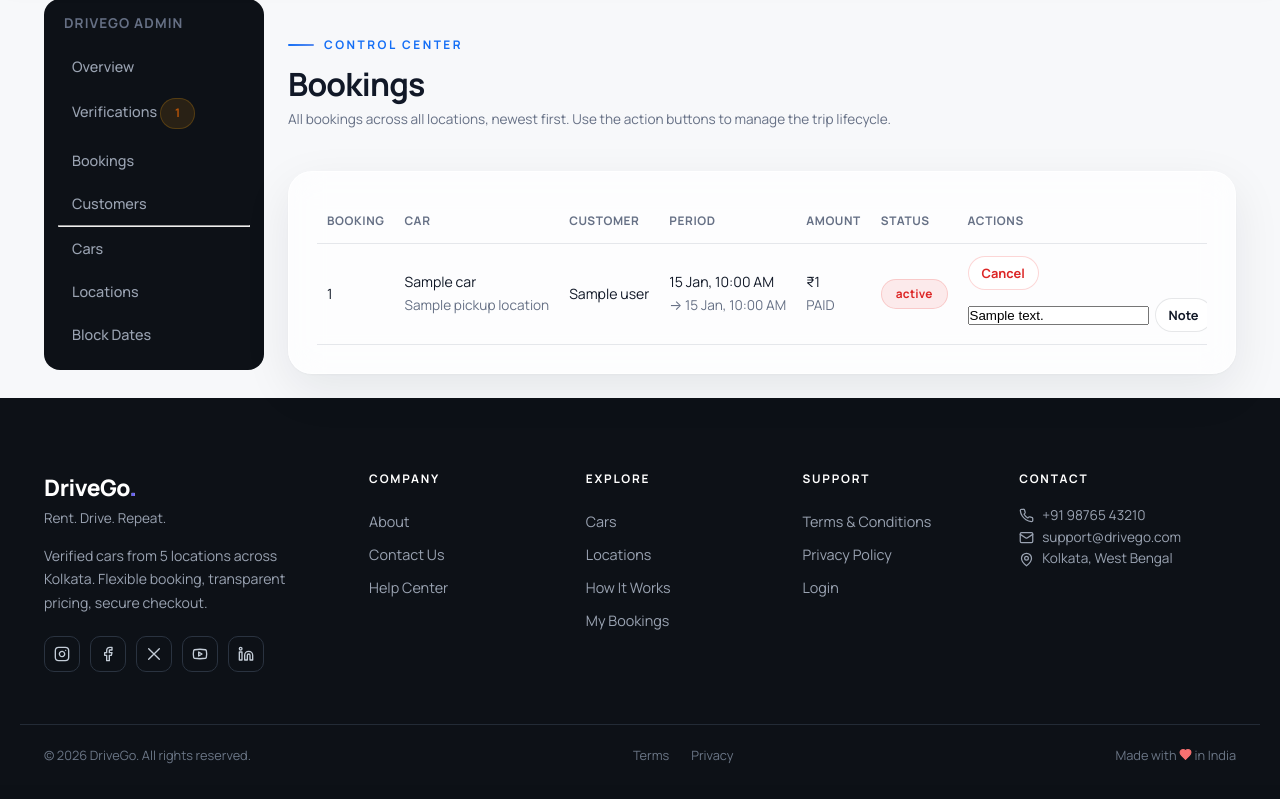
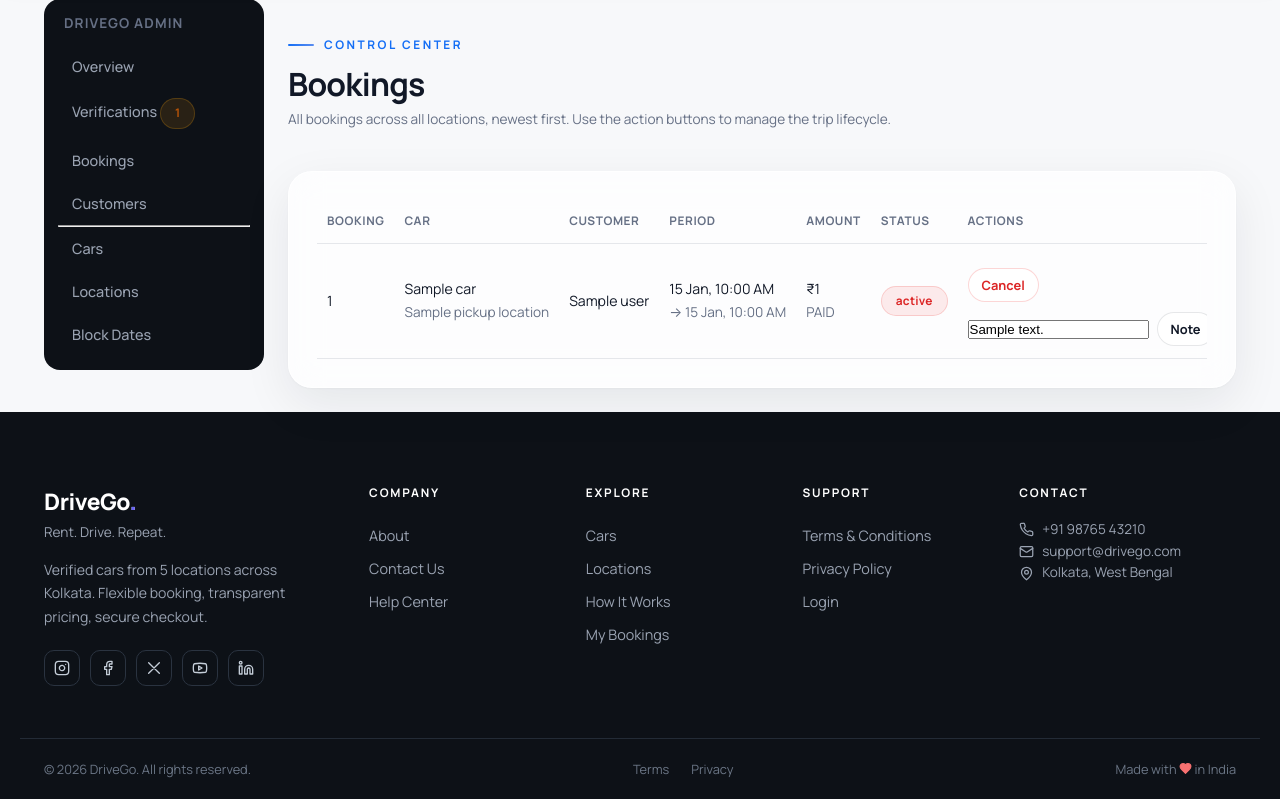
Before and after one commit to Anirbandasdev/DriveGo, a Django app: template templates/admin_bookings.html in a window 1280 px wide. Shown: the part 93-892 px from the top of the page. Before the commit the page ends 857 px from the top, so only its background shows below. Run offline with Django 5.2, Linux system fonts and the light colour scheme; the template is opened without the code that fills it: most values are stand-ins (such as "Sample title", 1, 10 or a date in 2020); grey boxes marked "Sample" are stand-in pictures; some libraries are stand-ins or nearby versions.

Commit message:
fix: complete responsive updates across admin pages
Co-authored-by: Anirbandasdev <90129203+Anirbandasdev@users.noreply.github.com>

```diff
--- a/static/css/styles.css
+++ b/static/css/styles.css
@@ -1179,6 +1179,24 @@ select:focus-visible {
   flex-shrink: 0
 }
 
+.panel-actions {
+  display: flex;
+  gap: 10px;
+  flex-wrap: wrap;
+  align-items: center;
+  margin-top: 12px
+}
+
+.inline-form {
+  display: flex;
+  gap: 8px;
+  align-items: center
+}
+
+.inline-form input {
+  min-width: 180px
+}
+
 .specs {
   display: flex;
   flex-wrap: wrap;
@@ -1459,6 +1477,12 @@ table {
   width: 100%;
   border-collapse: collapse;
   font-size: .88rem
+}
+
+.table-wrap {
+  width: 100%;
+  overflow-x: auto;
+  -webkit-overflow-scrolling: touch
 }
 
 th,
--- a/templates/admin_bookings.html
+++ b/templates/admin_bookings.html
@@ -8,7 +8,7 @@
 </div>
 
 <div class="panel">
-  <div style="overflow-x:auto">
+  <div class="table-wrap">
     <table>
       <tr><th>Booking</th><th>Car</th><th>Customer</th><th>Period</th><th>Amount</th><th>Status</th><th>Actions</th></tr>
       {% for b in bookings_list %}
@@ -20,7 +20,7 @@
         <td>₹{{ b.total_amount }}<br /><span class="small muted">{{ b.payment_status }}</span></td>
         <td><span class="badge {% if b.status == 'CONFIRMED' or b.status == 'ACTIVE' %}ok{% elif b.status == 'COMPLETED' %}info{% elif b.status == 'PENDING_VERIFICATION' %}warn{% else %}no{% endif %}">{{ b.get_status_display }}</span></td>
         <td>
-          <div class="panel-actions" style="display:flex;gap:8px;flex-wrap:wrap">
+          <div class="panel-actions">
             {% if b.status == 'CONFIRMED' %}
             <form action="{% url 'admin_trip_action' b.booking_id 'start' %}" method="post">{% csrf_token %}<button class="btn btn-sm" type="submit">Start trip</button></form>
             {% endif %}
@@ -30,7 +30,7 @@
             {% if b.status != 'COMPLETED' and b.status != 'CANCELLED' and b.status != 'REJECTED' %}
             <form action="{% url 'admin_cancel_booking' b.booking_id %}" method="post">{% csrf_token %}<button class="btn btn-sm btn-danger" type="submit" onclick="return confirm('Cancel this booking? Paid amount is marked refunded.')">Cancel</button></form>
             {% endif %}
-            <form action="{% url 'admin_set_note' b.booking_id %}" method="post" style="display:flex;gap:6px;align-items:center">{% csrf_token %}
+            <form action="{% url 'admin_set_note' b.booking_id %}" method="post" class="inline-form">{% csrf_token %}
               <input type="text" name="note" placeholder="note…" value="{{ b.admin_note }}" class="note-input" />
               <button class="btn btn-sm btn-ghost" type="submit">Note</button>
             </form>
--- a/templates/admin_cars.html
+++ b/templates/admin_cars.html
@@ -18,9 +18,9 @@
   {% for car in all_cars %}
   <div class="kv">
     <span>{{ car }} <span class="muted small">{{ car.location.name }}</span></span>
-    <span style="display:flex;gap:8px;align-items:center;flex-wrap:wrap">
+    <span class="table-actions">
       <span class="badge {% if car.status == 'AVAILABLE' %}ok{% elif car.status == 'MAINTENANCE' %}warn{% else %}no{% endif %}">{{ car.get_status_display }}</span>
-      <form action="{% url 'admin_set_car_status' car.pk %}" method="post" style="display:flex;gap:6px;align-items:center">{% csrf_token %}
+      <form action="{% url 'admin_set_car_status' car.pk %}" method="post" class="inline-form">{% csrf_token %}
         <select name="status" class="mini-select">
           {% for val, label in car.STATUS_CHOICES %}<option value="{{ val }}"{% if car.status == val %} selected{% endif %}>{{ label }}</option>{% endfor %}
         </select>
--- a/templates/admin_customers.html
+++ b/templates/admin_customers.html
@@ -8,7 +8,7 @@
 </div>
 
 <div class="panel">
-  <div style="overflow-x:auto">
+  <div class="table-wrap">
     <table>
       <tr><th>Name</th><th>Email</th><th>Role</th><th>Completed trips</th><th>Total bookings</th></tr>
       {% for row in customers %}
--- a/templates/admin_dashboard.html
+++ b/templates/admin_dashboard.html
@@ -24,7 +24,7 @@
 
 <div class="panel" id="recent">
   <h3>Recent Bookings</h3>
-  <div style="overflow-x:auto">
+  <div class="table-wrap">
     <table>
       <tr><th>Customer</th><th>Car</th><th>Pickup</th><th>Amount</th><th>Status</th></tr>
       {% for b in recent %}
--- a/templates/admin_verifications.html
+++ b/templates/admin_verifications.html
@@ -38,10 +38,10 @@
   {% endwith %}
 
   {% if b.status == 'PENDING' or b.status == 'PENDING_VERIFICATION' %}
-  <div class="panel-actions" style="display:flex;gap:10px;margin-top:12px;flex-wrap:wrap">
+  <div class="panel-actions">
     <form action="{% url 'admin_approve_docs' b.booking_id %}" method="post">{% csrf_token %}<button class="btn btn-primary" type="submit">✓ Approve &amp; Confirm</button></form>
-    <form action="{% url 'admin_reject_docs' b.booking_id %}" method="post" style="display:flex;gap:8px;align-items:center">{% csrf_token %}
-      <input type="text" name="reason" placeholder="Rejection reason…" required style="min-width:180px" />
+    <form action="{% url 'admin_reject_docs' b.booking_id %}" method="post" class="inline-form">{% csrf_token %}
+      <input type="text" name="reason" placeholder="Rejection reason…" required />
       <button class="btn btn-danger" type="submit">Reject</button>
     </form>
     <form action="{% url 'admin_cancel_booking' b.booking_id %}" method="post">{% csrf_token %}<button class="btn btn-ghost" type="submit" onclick="return confirm('Cancel this booking? Paid amount is marked refunded.')">Cancel &amp; Refund</button></form>
```
Also changed, not shown: other parts of static/css/styles.css (+45 -0 lines).
